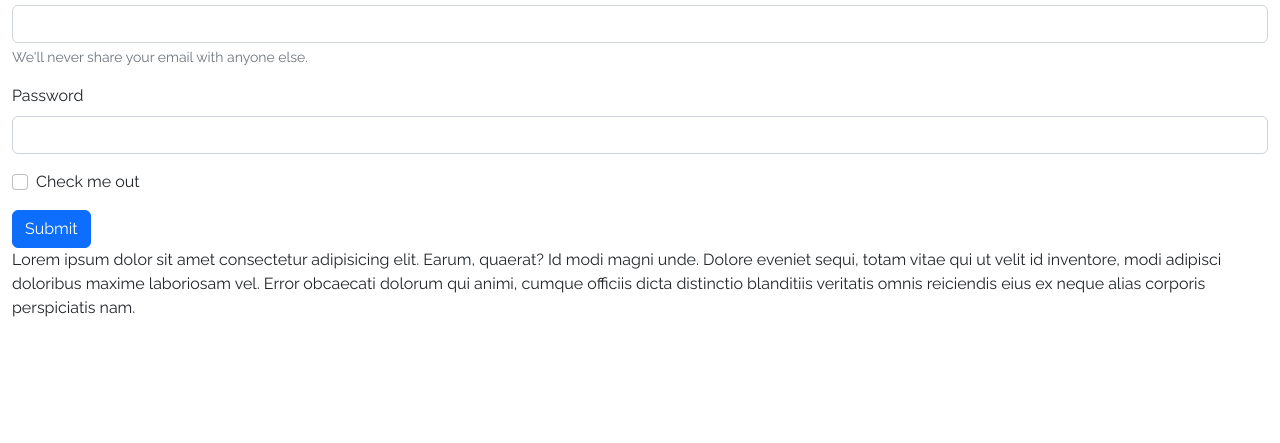
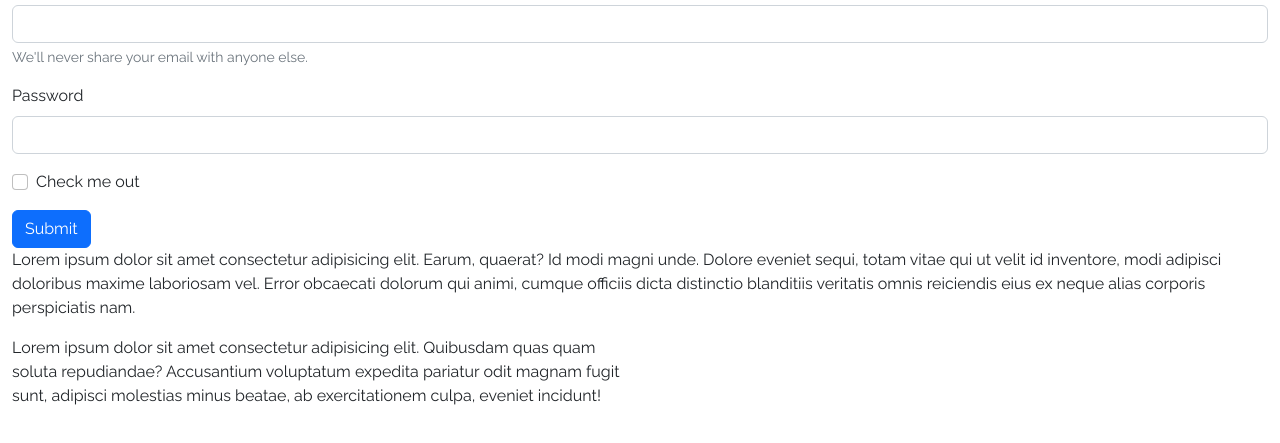
Before and after one commit to DanielRiverol/clase_11, a plain HTML site: page index.html in a window 1280 px wide. Shown: the part 83-526 px from the top of the page. Drawn offline with nearby package versions, Linux system fonts and the light colour scheme.

Commit message:
Agregando un parrafo

```diff
--- a/index.html
+++ b/index.html
@@ -67,8 +67,12 @@
     <button type="submit" class="btn btn-primary">Submit</button>
   </form>
   Lorem ipsum dolor sit amet consectetur adipisicing elit. Earum, quaerat? Id modi magni unde. Dolore eveniet sequi, totam vitae qui ut velit id inventore, modi adipisci doloribus maxime laboriosam vel. Error obcaecati dolorum qui animi, cumque officiis dicta distinctio blanditiis veritatis omnis reiciendis eius ex neque alias corporis perspiciatis nam.
+  <div class="row mt-3">
+    <div class="col-md-6">
+      Lorem ipsum dolor sit amet consectetur adipisicing elit. Quibusdam quas quam soluta repudiandae? Accusantium voluptatum expedita pariatur odit magnam fugit sunt, adipisci molestias minus beatae, ab exercitationem culpa, eveniet incidunt!
+    </div>
+  </div>
 </div>
-
 
 
 
```
